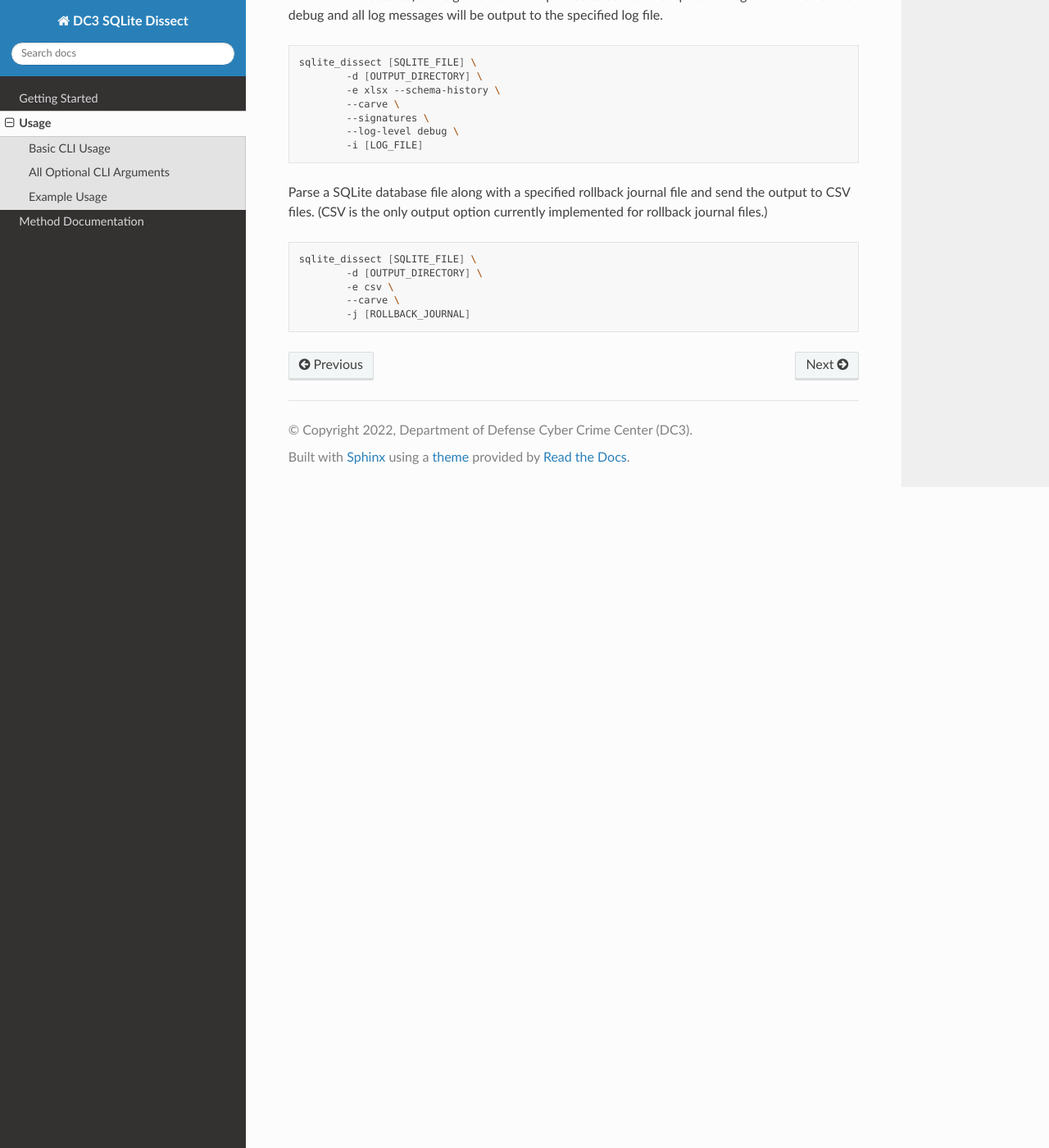
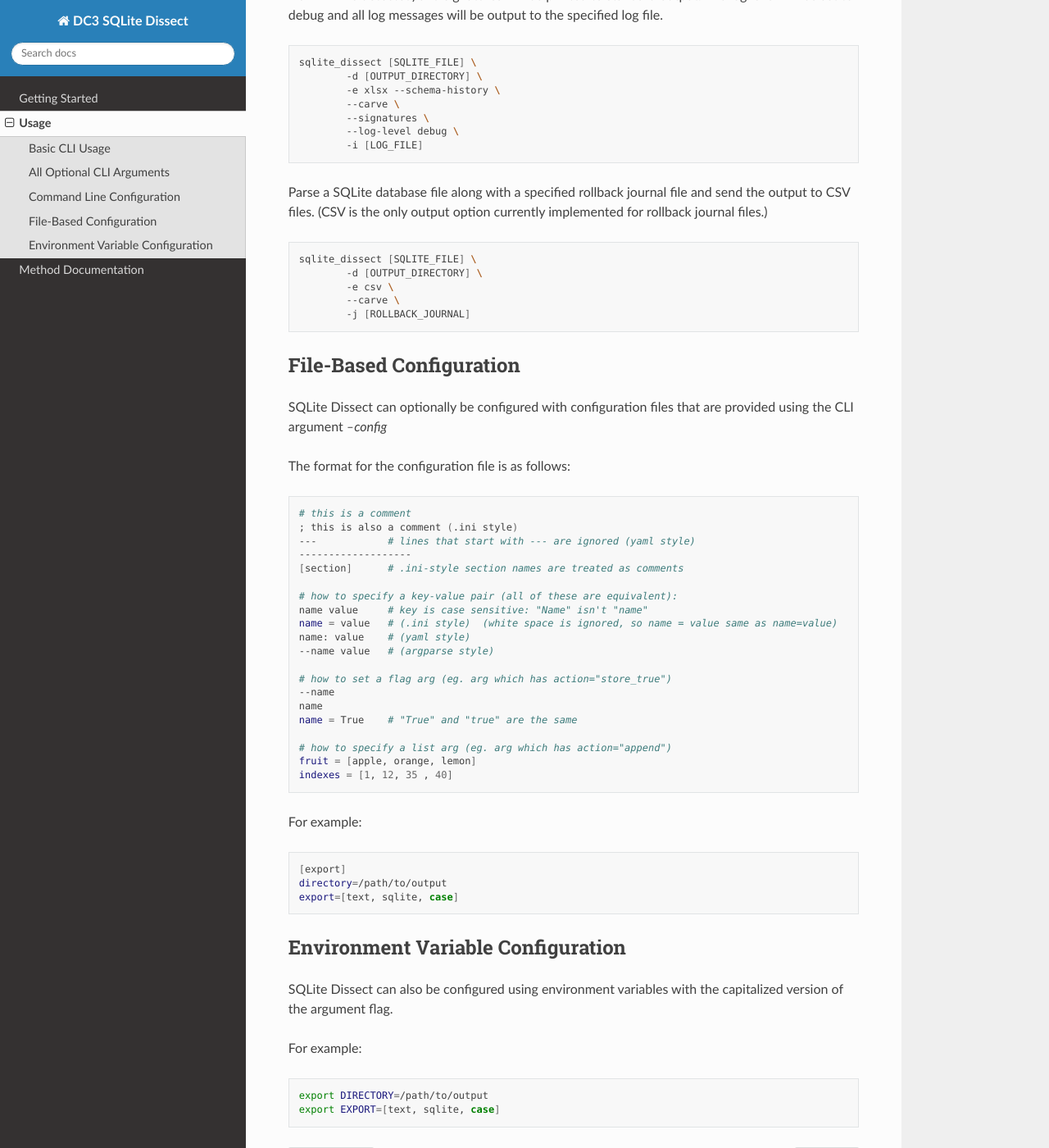
Before and after one commit to dod-cyber-crime-center/sqlite-dissect, a Sphinx documentation site: the page built from docs/source/sqlite_dissect/usage.rst, in a window 1280 px wide and 1400 px high, scrolled down 2437 px. Shown: the whole window at 82% size. Built offline with Sphinx 7.4.7 and the Read the Docs theme 2.0.0, drawn with Linux system fonts in a browser that asks for light colours; some of the changed text lies outside the part shown.

Commit message:
Documentation for updated usage

```diff
--- a/docs/source/sqlite_dissect/usage.rst
+++ b/docs/source/sqlite_dissect/usage.rst
@@ -83,8 +83,8 @@
       -
       - enable runtime warnings
 
-Example Usage
-+++++++++++++++++++
+Command Line Configuration
++++++++++++++++++++++++++++
 Print the version:
 
 .. code-block:: shell
@@ -149,3 +149,52 @@
             -e csv \
             --carve \
             -j [ROLLBACK_JOURNAL]
+
+File-Based Configuration
+++++++++++++++++++++++++++
+SQLite Dissect can optionally be configured with configuration files that are provided using the CLI argument `--config`
+
+The format for the configuration file is as follows:
+
+.. code-block:: shell
+
+    # this is a comment
+    ; this is also a comment (.ini style)
+    ---            # lines that start with --- are ignored (yaml style)
+    -------------------
+    [section]      # .ini-style section names are treated as comments
+
+    # how to specify a key-value pair (all of these are equivalent):
+    name value     # key is case sensitive: "Name" isn't "name"
+    name = value   # (.ini style)  (white space is ignored, so name = value same as name=value)
+    name: value    # (yaml style)
+    --name value   # (argparse style)
+
+    # how to set a flag arg (eg. arg which has action="store_true")
+    --name
+    name
+    name = True    # "True" and "true" are the same
+
+    # how to specify a list arg (eg. arg which has action="append")
+    fruit = [apple, orange, lemon]
+    indexes = [1, 12, 35 , 40]
+
+
+For example:
+
+.. code-block:: shell
+
+    [export]
+    directory=/path/to/output
+    export=[text, sqlite, case]
+
+Environment Variable Configuration
+++++++++++++++++++++++++++++++++++++
+SQLite Dissect can also be configured using environment variables with the capitalized version of the argument flag.
+
+For example:
+
+.. code-block:: shell
+
+    export DIRECTORY=/path/to/output
+    export EXPORT=[text, sqlite, case]
--- a/main.py
+++ b/main.py
@@ -780,6 +780,8 @@
                   "will not be done by default.  Please see the options below to enable carving."
 
     parser = configargparse.ArgParser(description=description)
+    # Define the argument for the configuration file that can optionally be passed
+    parser.add_argument('--config', required=False, is_config_file=True, help='The path to the configuration file')
 
     parser.add_argument("sqlite_path", metavar="SQLITE_PATH", help="The path to the SQLite database file or directory "
                                                                    "containing multiple files")
```
Also changed, not shown: README.md (+44 -1 lines).
